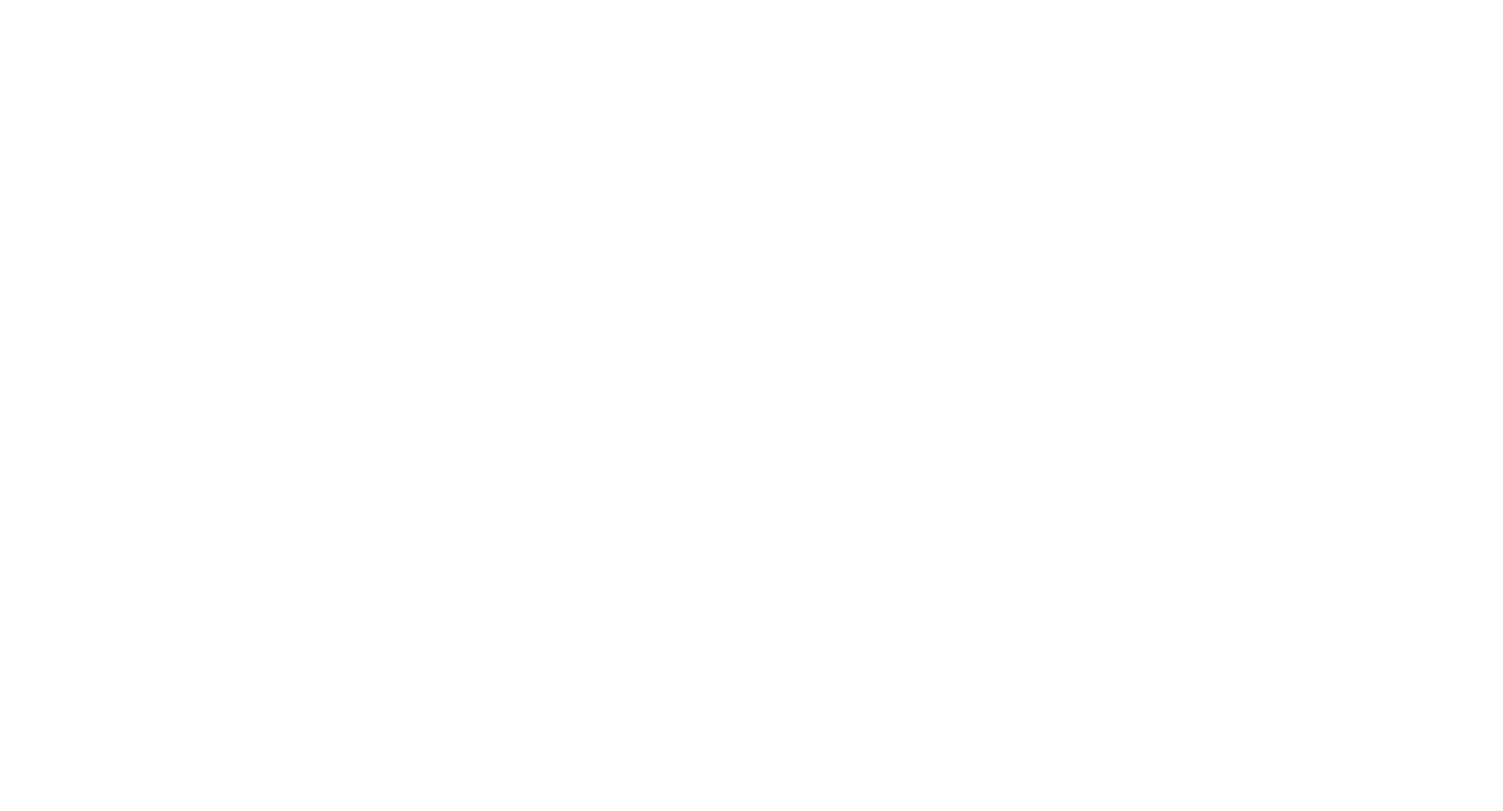
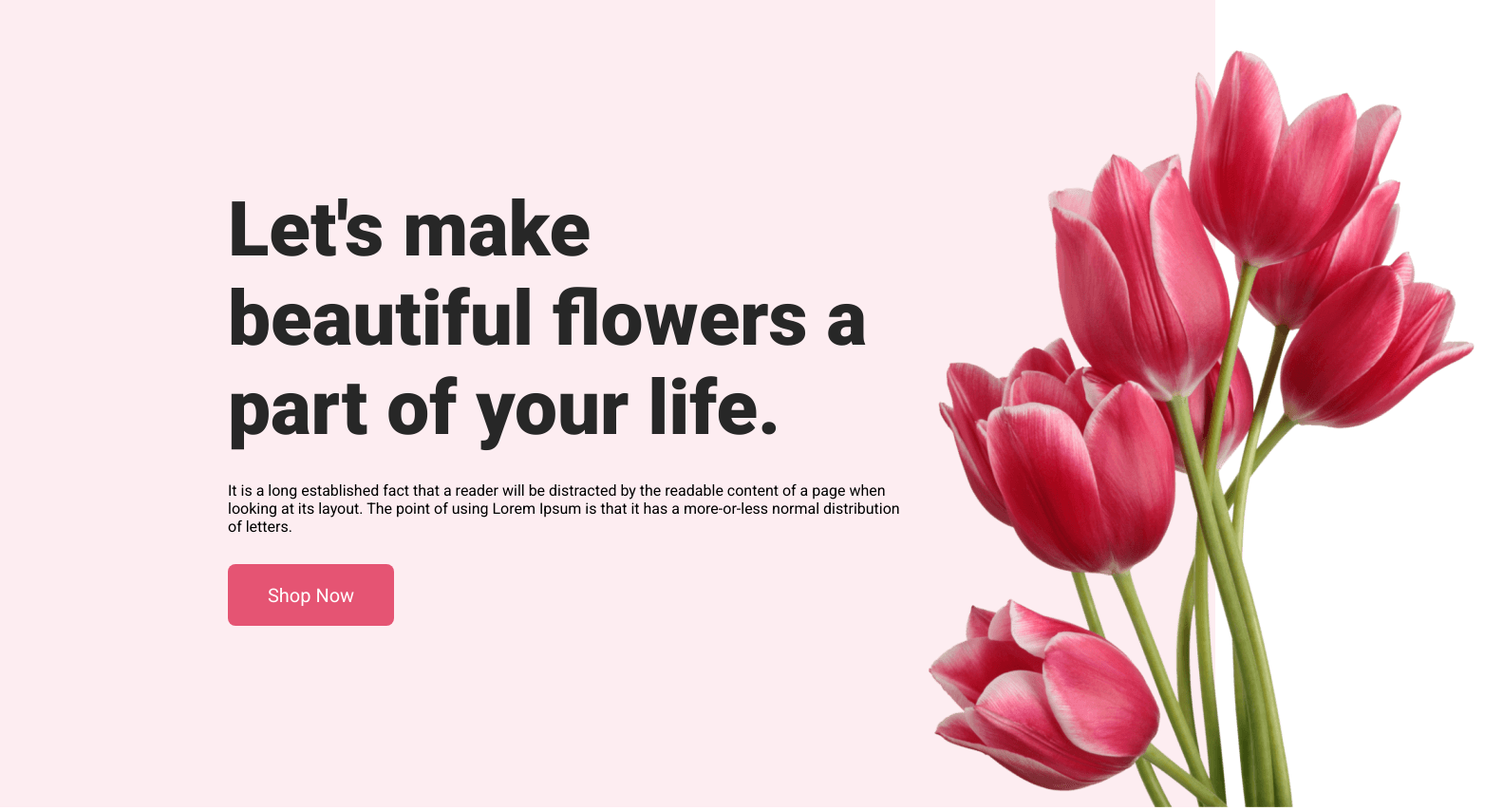
Before and after one commit to AnwarHossain52/Flower-asm1, a plain HTML site: page index.html in a window 1280 px wide. Shown: the whole page at 95% size, 1583 px wide, since content can reach past the window. Before the commit the page ends 800 px from the top, so only its background shows below. Drawn offline with Linux system fonts and the light colour scheme.

Commit message:
added header

```diff
--- a/index.html
+++ b/index.html
@@ -5,10 +5,23 @@
     <meta name="viewport" content="width=device-width, initial-scale=1.0">
     <title>Flower shop</title>
     <link rel="stylesheet" href="style.css">
+    <link rel="preconnect" href="https://fonts.googleapis.com">
+<link rel="preconnect" href="https://fonts.gstatic.com" crossorigin>
+<link href="https://fonts.googleapis.com/css2?family=Lato:wght@700&family=Open+Sans:wght@800&family=Roboto:wght@400;700;900&display=swap" rel="stylesheet">
 </head>
 <body>
     <header>
+<section class="section1">
+    <div class="hero">
+        <h1 class="hero-title">Let's make beautiful flowers a part of your life.</h1>
+        <p class="p1">It is a long established fact that a reader will be distracted by the readable content of a page when looking at its layout. The point of using Lorem Ipsum is that it has a more-or-less normal distribution of letters.</p>
 
+        <button class="btn">Shop Now</button>
+
+    </div>
+    <div class="flower1"><img src="flower-shop-assignment-main/Flower Asset/pngwing 10.png" alt="">
+    </div>
+</section>
     </header>
     <main>
 
--- a/style.css
+++ b/style.css
@@ -0,0 +1,42 @@
+*{
+    font-family: 'Lato', sans-serif;
+font-family: 'Open Sans', sans-serif;
+font-family: 'Roboto', sans-serif;
+margin: 0;
+padding: 0;
+}
+.section1{
+    padding: 0 240px;
+    display: flex;
+    width: 1915;
+    height: 850;
+    background-color:rgba(229, 84, 115, 0.10);
+}
+
+.flower1{
+    width: 635px;
+    height: 800px;
+    padding-top: 50px;
+}
+.hero-title{
+    display: flex;
+    margin-top: 195px;
+width: 708px;
+color: #272727;
+font-size: 80px;
+font-style: normal;
+font-weight: 800;
+
+}
+.p1{
+    padding: 30px 0px;
+}
+.btn{
+width: 175px;
+height: 65px;
+font-size: 20px;
+color: white;
+border-style: none ;
+border-radius: 8px;
+background: #E55473;
+}
```
